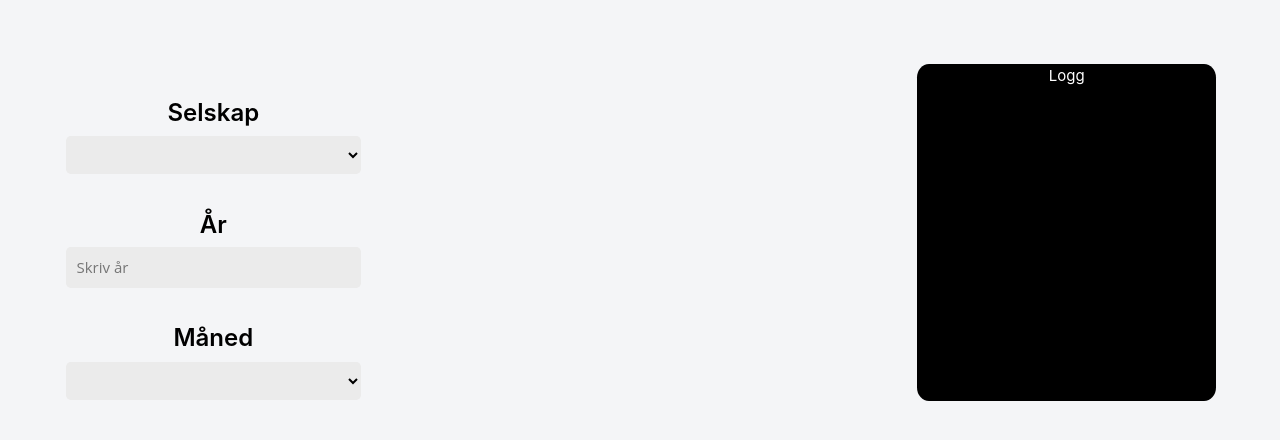
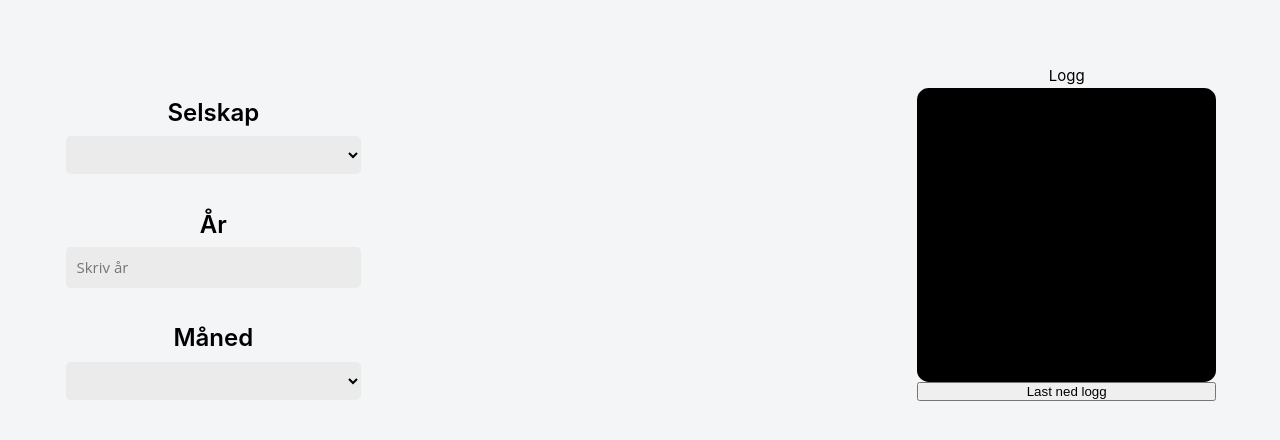
Before and after one commit to Glasspaper-Solutions/invoicing, a Vue app: page / in a window 1280 px wide. Shown: the top 440 px of the page. Built offline with nearby package versions, Linux system fonts and the light colour scheme.

Commit message:
Download log as txt file

```diff
--- a/src/App.vue
+++ b/src/App.vue
@@ -65,6 +65,7 @@
       <div class="log-window">
         <p v-for="log in log" :key="log">{{ log }}</p>
       </div>
+      <button @click="downloadLog()">Last ned logg</button>
     </div>
   </div>
 </template>
@@ -113,6 +114,13 @@ export default {
       var string = `${this.company}:${this.month}:${this.year}:innsending:sendt inn faktura`;
       this.log.push(string);
     },
+    downloadLog() {
+      var element = document.createElement("a");
+      var file = new Blob([this.log], { type: "text/plain" });
+      element.href = URL.createObjectURL(file);
+      element.download = "logg.txt";
+      element.click();
+    },
   },
 };
 </script>
--- a/src/assets/main.css
+++ b/src/assets/main.css
@@ -86,10 +86,17 @@ input[type=number] {
     box-sizing: border-box;
 }
 
-.log {
+.log p {
+  color: #000000;
+  text-align: center;
+}
+
+.log-window {
   color: #ffffff;
   text-align: center;
   overflow:scroll;
   background-color: #000000;
+  color: white;
   border-radius: 4%;
+  height: 100%;
 }
```
